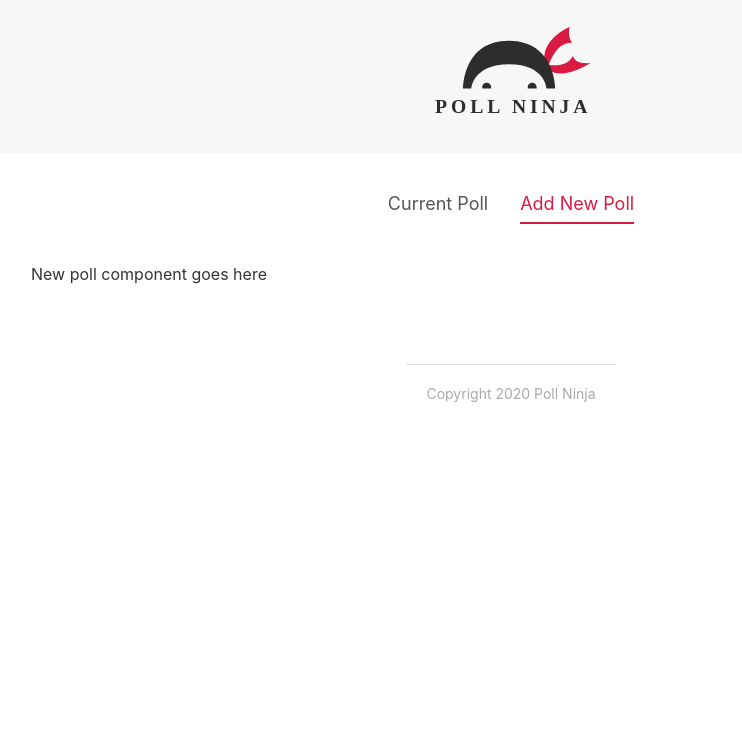
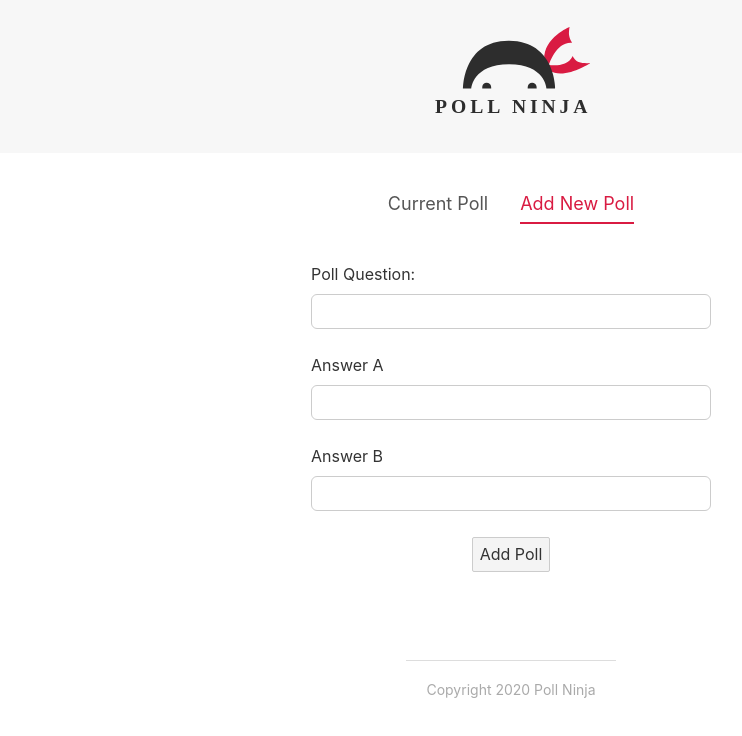
Before and after one commit to marianojhb/sveltenetninja, a Svelte app: page / in a window 1280 px wide. Both pictures are taken after a click on the item "Add New Poll". Shown: the top 736 px of the page, without its empty margins (129-871 px from the left). Built offline with nearby package versions, Linux system fonts and the light colour scheme.

Commit message:
lesson21

```diff
--- a/src/App.svelte
+++ b/src/App.svelte
@@ -2,6 +2,7 @@
 	import Header from './components/Header.svelte';
 	import Footer from './components/Footer.svelte';
 	import Tabs from './components/shared/Tabs.svelte';
+  import CreatePollForm from './components/CreatePollForm.svelte'
 
   // tabs
   let items = ['Current Poll', 'Add New Poll'];
@@ -20,8 +21,10 @@
   {#if activeItem === 'Current Poll'}
   <p>Poll list component goes here</p>
   {:else if activeItem === 'Add New Poll'}
-  <p>New poll component goes here</p>
+  <CreatePollForm />
+
   {/if}
+
 </main>
 <Footer />
 
--- /dev/null
+++ b/src/components/CreatePollForm.svelte
@@ -0,0 +1,55 @@
+<script>
+let fields = {
+    question : '',
+    answerA: '',
+    answerB: ''
+}
+const submitHandler = () => {
+    console.log(fields);
+}
+</script>
+
+<form on:submit|preventDefault={submitHandler}>
+
+    <div class="form-field">
+        <label for="question">Poll Question:</label>
+        <input type="text" id="question" bind:value={fields.question}>
+    </div>
+
+    <div class="form-field">
+        <label for="answer-a">Answer A</label>
+        <input type="text" id="answer-a" bind:value={fields.answerA}>
+    </div>
+
+    <div class="form-field">
+        <label for="answer-b">Answer B</label>
+        <input type="text" id="answer-b" bind:value={fields.answerB}>
+    </div>
+
+    <button>Add Poll</button>
+
+</form>
+
+<style>
+
+    form {
+        width: 400px;
+        margin: 0 auto;
+        text-align: center;
+    }
+
+    .form-field {
+        margin: 18px auto;
+    }
+
+    input {
+        width: 100%;
+        border-radius: 6px;
+
+    }
+    label {
+        margin: 10px auto;
+        text-align: left;
+    }
+
+</style>
```
Also changed, not shown: 1 other file (tests, documents, lock files or other folders).
